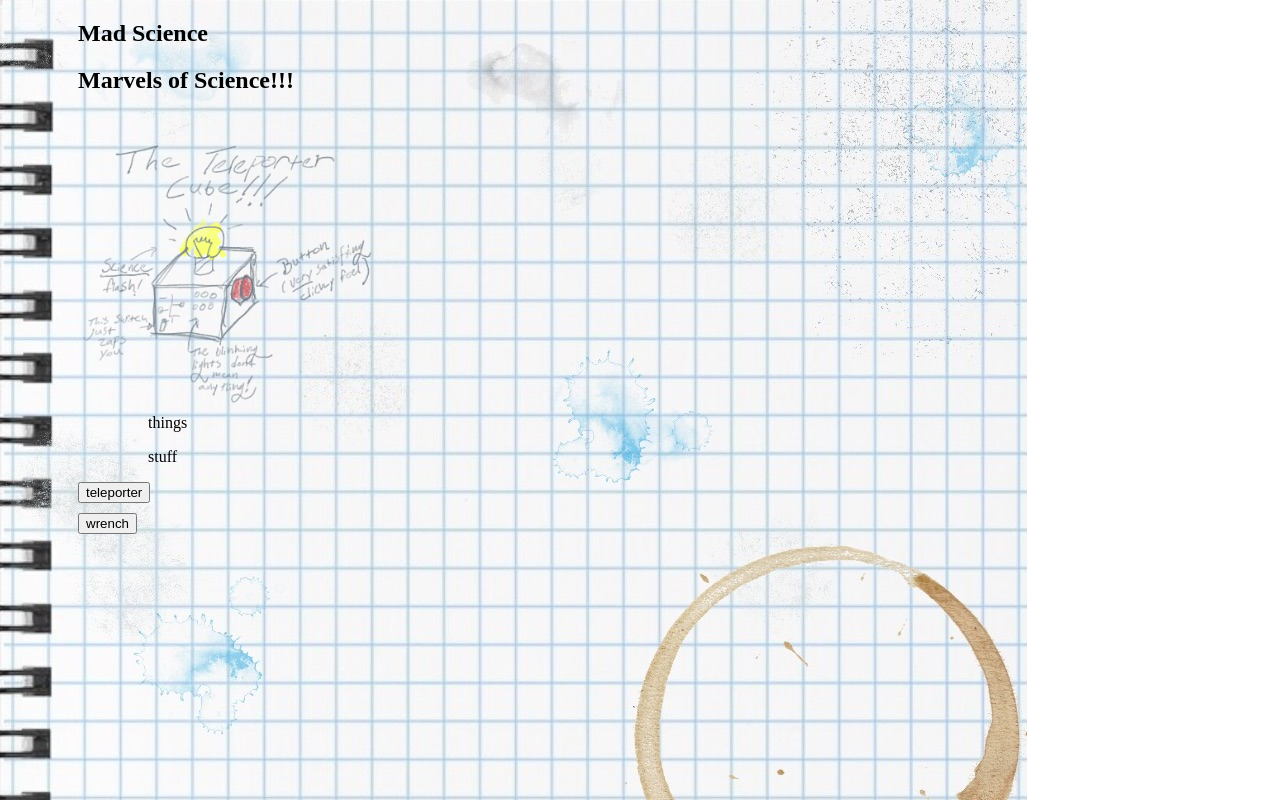
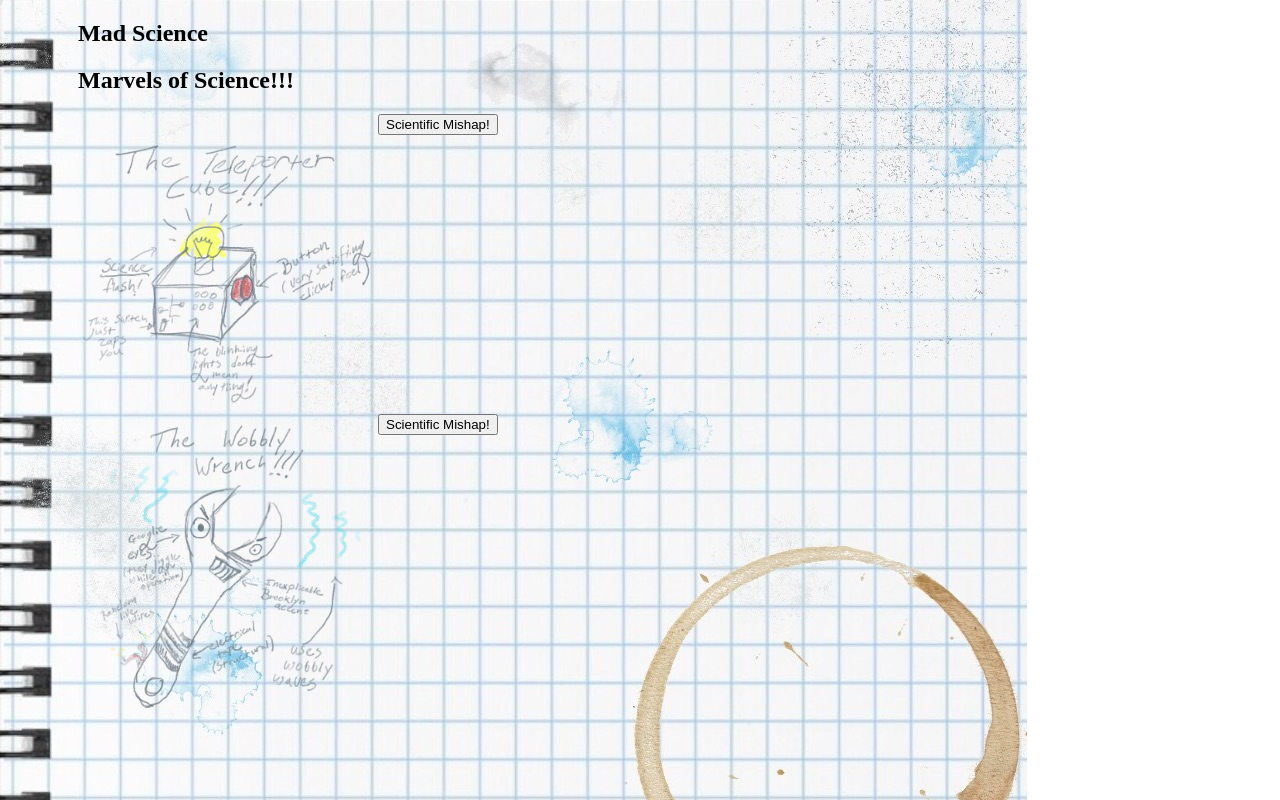
Before and after one commit to timothy-salazar/swon, a Flask app: page / in a window 1280 px wide. Run offline with Flask 2, Linux system fonts and the light colour scheme.

Commit message:
fixing formatting

```diff
--- a/app.py
+++ b/app.py
@@ -8,10 +8,12 @@ app = Flask(__name__)
 def index():
    print('Request for index page received')
    if request.method == 'POST':
-      if request.form['mishap'] == 'teleporter':
+      if request.form.get('teleporter', None):
+         print('teleporter')
          mishap_text = html_mishap(1,1)
          return render_template('mishap.html', mishap_text=mishap_text)
-      if request.form['mishap'] == 'wrench':
+      if request.form.get('wrench', None):
+         print('wrench')
          mishap_text = html_mishap(2,1)
          return render_template('mishap.html', mishap_text=mishap_text)
    elif request.method == 'GET':
--- a/mishap.py
+++ b/mishap.py
@@ -337,7 +337,10 @@ def html_mishap(rank=RANK, size=SIZE):
     if x[:8] == 'You fool':
         # Oh no...
         return [{'title':'Scientific Abomination',
-                'lines':x}]
+                'lines':[x]}]
+    if x[:25] == 'Nothing super bad happens':
+        return  [{'title':'meh.',
+                'lines':[x]}]
     output = []
     while True:
         title, x = cut_title(x)
--- a/templates/index2.html
+++ b/templates/index2.html
@@ -7,15 +7,14 @@
 {% block content %}
     <div class="teleporer-cube" style="margin-bottom:10px;" >
         <img src="/static/teleporter_cube.png" alt="Teleporter Cube" style="float:left;width:300px;">
-        <p>things</p>
-        <p>stuff</p>
-        <form method="post" action="/">
-            <input type="submit" name="mishap" value="teleporter">
+        <form method="post" action="/" style="float:right;">
+            <input type="submit" name="teleporter" value="Scientific Mishap!">
         </form>
     </div>
     <div class="wobbly-wrench" style="margin-bottom:10px;clear:left;">
+        <img src="/static/wobbly_wrench.png" alt="Wobbly Wrench" style="float:left;width:300px;">
         <form method="post" action="/">
-            <input type="submit" name="mishap" value="wrench">
+            <input type="submit" name="wrench" value="Scientific Mishap!">
         </form>
     </div>
 {% endblock %}
```
